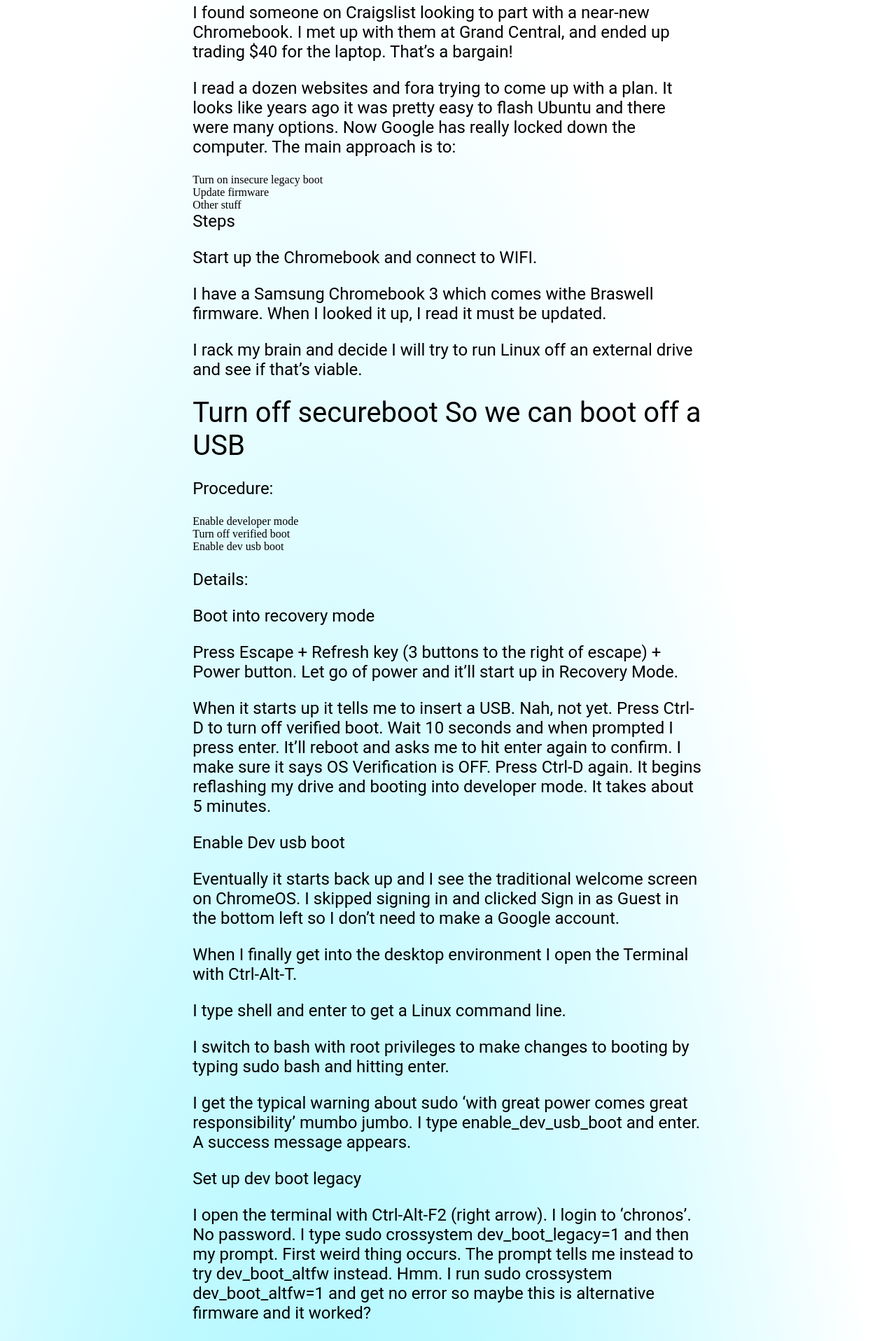
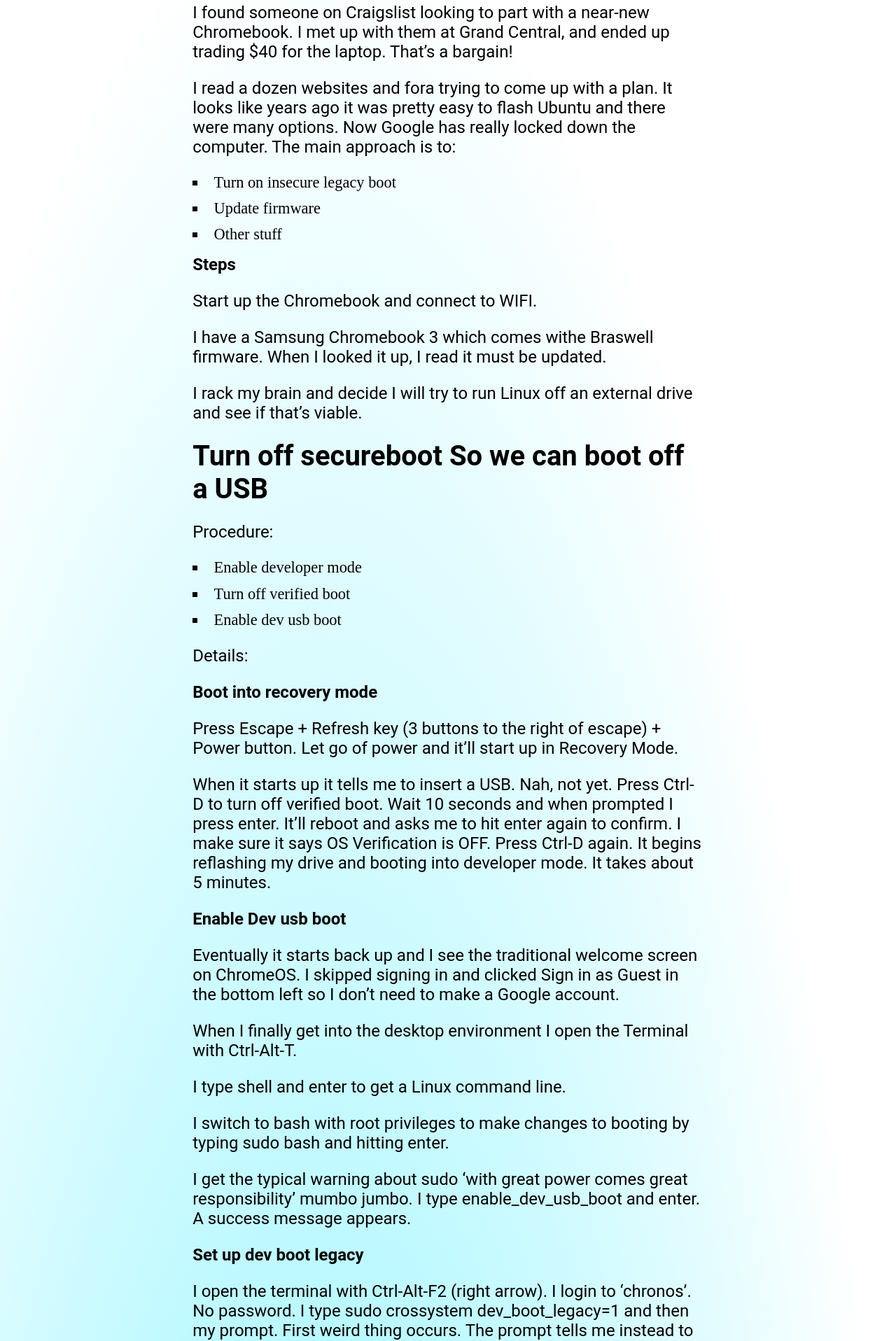
Before and after one commit to lee2sman/nosebook, a Jekyll site: the page built from _posts/2022-08-05-throwing-linux-on-laptops.md, in a window 1280 px wide. Shown: the part 1937-3853 px from the top of the page at 70% size. Built offline with Jekyll 4.4.1, drawn with Linux system fonts in a browser that asks for light colours; some web fonts are replaced.

Commit message:
update main.css

```diff
--- a/css/main.css
+++ b/css/main.css
@@ -39,7 +39,13 @@
 
 ol,
 ul {
-	list-style: none;
+	list-style: square;
+	list-style-position: inside;
+	margin: 1rem 0;
+}
+li {
+	font-size: 1.4rem;
+	margin: 0.5em 0;
 }
 
 img {
@@ -86,7 +92,7 @@
 	max-width: 880px;
 }
 main > div > a {
-  text-decoration: none;
+	text-decoration: none;
 }
 figure {
 	display: table;
@@ -103,10 +109,11 @@
 }
 
 a {
-        text-decoration: underline #000 dashed;
+	text-decoration: underline #000 dashed;
 	color: black;
 }
-a:hover,a:focus {
+a:hover,
+a:focus {
 	color: seagreen;
 	background-color: #f7c6fc;
 }
@@ -122,6 +129,7 @@
 h2,
 h3 {
 	font-family: mimoid, "Roboto", sans-serif;
+	font-weight: 600;
 }
 h1 {
 	font-size: 48px;
```
